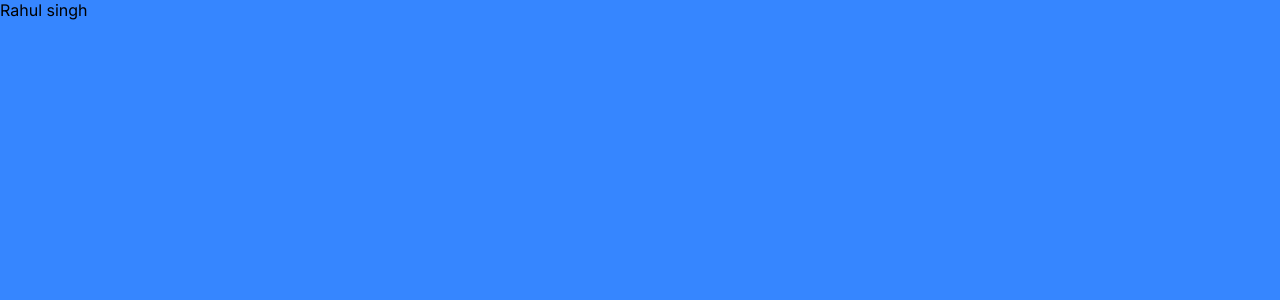
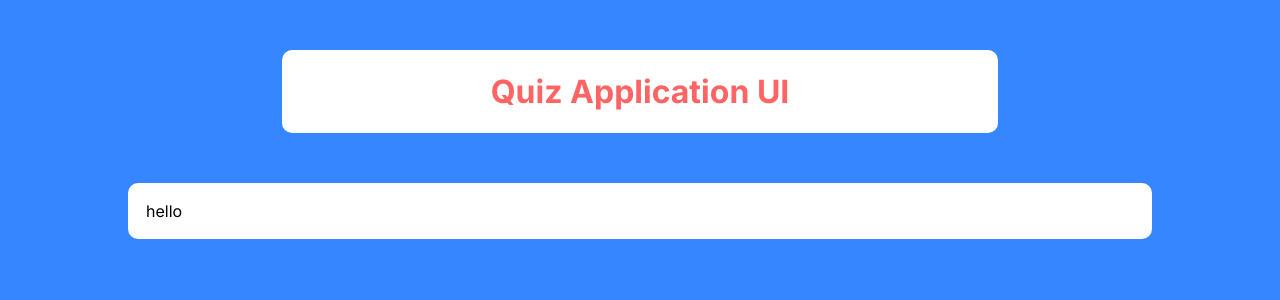
Before and after one commit to rahulkumarmbd/quiz-application, a Next.js app: page / in a window 1280 px wide. Shown: the top 300 px of the page. Built offline with nearby package versions, Linux system fonts and the light colour scheme.

Commit message:
initial ui for quiz app

```diff
--- /dev/null
+++ b/src/app/pages/index.css
@@ -0,0 +1,5 @@
+.appContainer{
+    width: 80%;
+    height: 100vh;
+    margin: auto;
+}
--- a/src/app/pages/index.jsx
+++ b/src/app/pages/index.jsx
@@ -1,5 +1,14 @@
+import Card from "../components/common/Card";
+import Header from "../components/common/Header";
+import "./index.css";
+
 function App() {
-  return <div>Rahul singh</div>;
+  return (
+    <div className="appContainer">
+      <Header>Quiz Application UI</Header>
+      <Card>hello</Card>
+    </div>
+  );
 }
 
 export default App;
```
